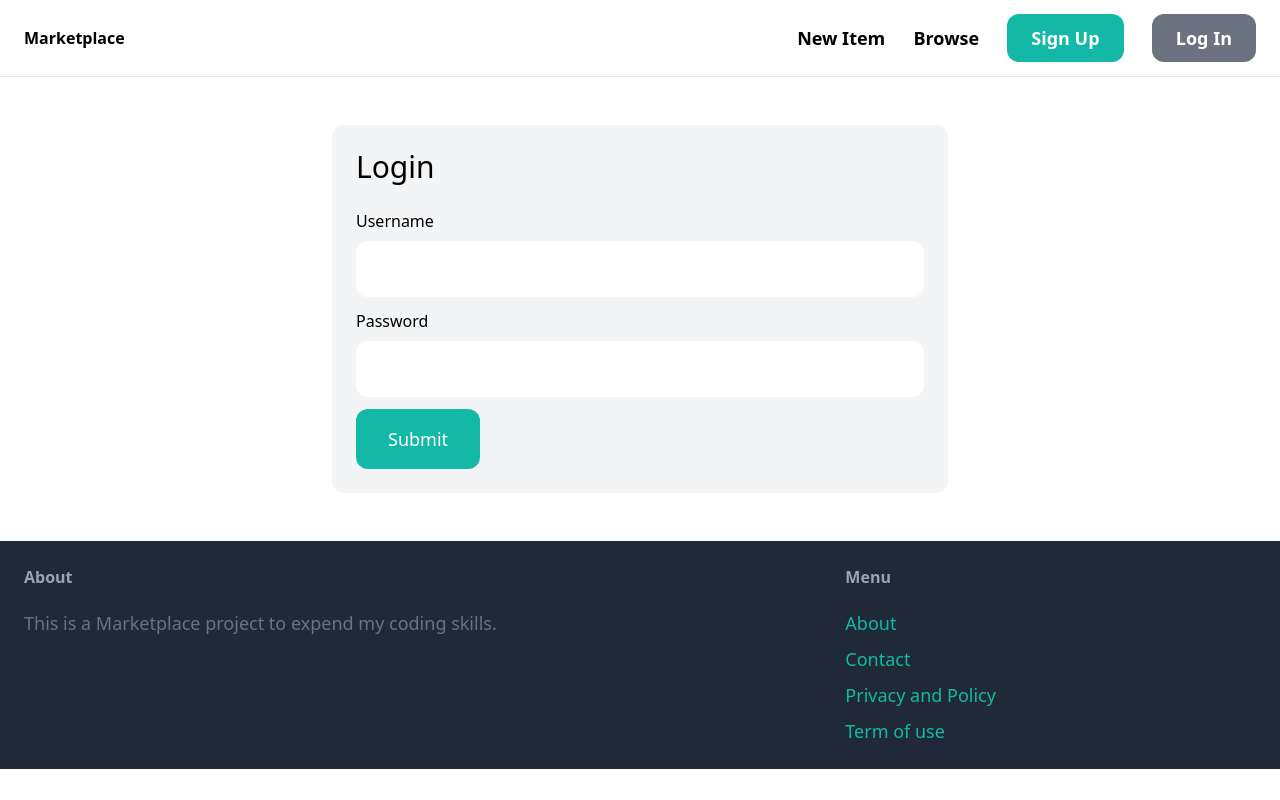
After one commit to ozysouza/marketplace-django-py, a Django app: page /login/ in a window 1280 px wide. The commit adds this page. Run offline with Django 5.2, Linux system fonts and the light colour scheme; some libraries are stand-ins or nearby versions.

Commit message:
Add functionality to login

```diff
--- a/marketplace/core/forms.py
+++ b/marketplace/core/forms.py
@@ -1,6 +1,17 @@
 from django import forms
-from django.contrib.auth.forms import UserCreationForm
+from django.contrib.auth.forms import UserCreationForm, AuthenticationForm
 from django.contrib.auth.models import User
+
+
+class LoginForm(AuthenticationForm):
+    username = forms.CharField(widget=forms.TextInput(attrs={
+        'placehoder': 'Your username',
+        'class': 'w-full py-4 px-6 rounded-xl'
+    }))
+    password = forms.CharField(widget=forms.PasswordInput(attrs={
+        'placehoder': 'Your password',
+        'class': 'w-full py-4 px-6 rounded-xl'
+    }))
 
 
 class SignupForm(UserCreationForm):
--- a/marketplace/core/templates/core/base.html
+++ b/marketplace/core/templates/core/base.html
@@ -15,8 +15,11 @@
                 <a href="#" class="text-lg font-semibold hover:text-gray-500">New Item</a>
                 <a href="#" class="text-lg font-semibold hover:text-gray-500">Browse</a>
 
-                <a href="{% url 'core:signup' %}" class="px-6 py-3 text-lg font-semibold bg-teal-500 text-white rounded-xl hover:bg-teal-700">Sign Up</a>
-                <a href="#" class="px-6 py-3 text-lg font-semibold bg-gray-500 text-white rounded-xl hover:bg-gray-700">Log In</a>
+                {% if request.user.is_authenticated %}
+                {% else %}
+                    <a href="{% url 'core:signup' %}" class="px-6 py-3 text-lg font-semibold bg-teal-500 text-white rounded-xl hover:bg-teal-700">Sign Up</a>
+                    <a href="{% url 'core:login' %}" class="px-6 py-3 text-lg font-semibold bg-gray-500 text-white rounded-xl hover:bg-gray-700">Log In</a>
+                {% endif %}
             </div>
         </nav>
 		<div class="px-6 py-6">
--- /dev/null
+++ b/marketplace/core/templates/core/login.html
@@ -0,0 +1,32 @@
+{% extends "core/base.html" %}
+
+{% block title %}ogin{% endblock %}
+
+{% block content %}
+<div class="w-1/2 my-6 p-6 mx-auto bg-gray-100 rounded-xl">
+    <h1 class="mb-6 text-3xl">Login</h1>
+
+    <form action="." method="post">
+        {% csrf_token %}
+        <div class="mb-3">
+            <label class="inline-block mb-2">Username</label><br>
+            {{ form.username }}
+        </div>
+        <div class="mb-3">
+            <label class="inline-block mb-2">Password</label><br>
+            {{ form.password }}
+        </div>
+        {% if form.errors or form.non_field_errors %}
+        <div class="mb-3 p-6 bg-red-100 rounded-xl">
+            {% for field in form %}
+                {{ field.errors }}
+            {% endfor %}
+
+            {{ form.non_field_errors }}
+        </div>
+        {% endif %}
+
+        <button class="py-4 px-8 text-lg bg-teal-500 hover:bg-teal-700 rounded-xl text-white" type="submit">Submit</button>
+    </form>
+</div>
+{% endblock %}
--- a/marketplace/core/urls.py
+++ b/marketplace/core/urls.py
@@ -1,5 +1,7 @@
 from django.urls import path
+from django.contrib.auth import views as auth_views
 from . import views
+from .forms import LoginForm
 
 
 app_name = 'core'
@@ -7,5 +9,7 @@ app_name = 'core'
 urlpatterns = [
     path("", views.index, name="index"),
     path('contact/', views.contact, name='contact'),
-    path('signup/', views.signUp, name='signup')
+    path('signup/', views.signUp, name='signup'),
+    path('login/', auth_views.LoginView.as_view(template_name='core/login.html',
+         authentication_form=LoginForm), name='login')
 ]
--- a/marketplace/marketplace/settings.py
+++ b/marketplace/marketplace/settings.py
@@ -15,6 +15,9 @@ DEBUG = True
 
 ALLOWED_HOSTS = []
 
+LOGIN_URL = '/login'
+LOGIN_REDIRECT_URL = '/'
+LOGOUT_REDIRECT_URL = '/'
 
 # Application definition
 
```
